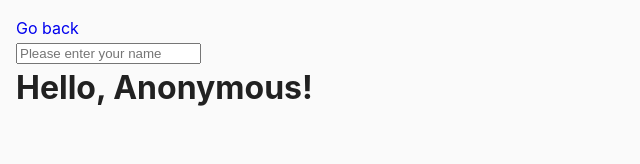
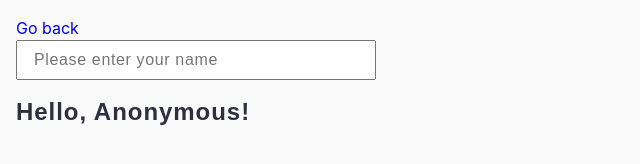
Before and after one commit to Ira0000/goit-js-hw-07, a plain HTML site: page task-3.html in a window 1280 px wide. Shown: the whole page, without its empty margins (0-640 px from the left). Drawn offline with Linux system fonts and the light colour scheme.

Commit message:
do task 3 js and css

```diff
--- /dev/null
+++ b/css/task-3.css
@@ -0,0 +1,20 @@
+.name-input {
+  width: 360px;
+  height: 40px;
+  font-weight: 400;
+  font-size: 16px;
+  line-height: 1.5;
+  letter-spacing: 0.04em;
+  color: #2e2f42;
+  padding: 8px 0 8px 16px;
+  margin-bottom: 16px;
+}
+
+.title {
+  font-family: 'Montserrat', sans-serif;
+  font-weight: 600;
+  font-size: 24px;
+  line-height: 1.33;
+  letter-spacing: 0.04em;
+  color: #2e2f42;
+}
--- a/js/task-3.js
+++ b/js/task-3.js
@@ -0,0 +1,10 @@
+const input = document.querySelector('#name-input');
+const output = document.querySelector('#name-output');
+
+input.addEventListener('input', event => {
+  if (input.value.trim() === '' || input.value.trim() === null) {
+    output.textContent = 'Anonymus';
+  } else {
+    output.textContent = event.currentTarget.value;
+  }
+});
--- a/task-3.html
+++ b/task-3.html
@@ -6,12 +6,18 @@
     <meta name="viewport" content="width=device-width, initial-scale=1.0" />
     <title>Task 3</title>
     <link rel="stylesheet" href="./css/common.css" />
+    <link rel="stylesheet" href="./css/task-3.css" />
   </head>
   <body>
     <p><a href="./index.html">Go back</a></p>
 
-    <input type="text" id="name-input" placeholder="Please enter your name" />
-    <h1>Hello, <span id="name-output">Anonymous</span>!</h1>
+    <input
+      type="text"
+      id="name-input"
+      class="name-input"
+      placeholder="Please enter your name"
+    />
+    <h1 class="title">Hello, <span id="name-output">Anonymous</span>!</h1>
 
     <script src="./js/task-3.js" type="module"></script>
   </body>
```
